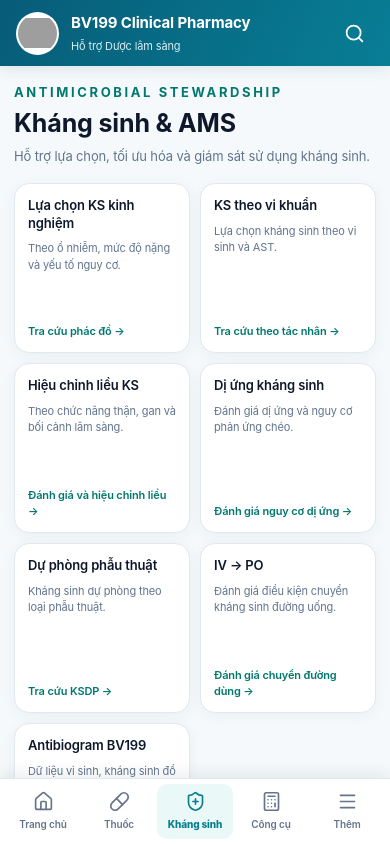
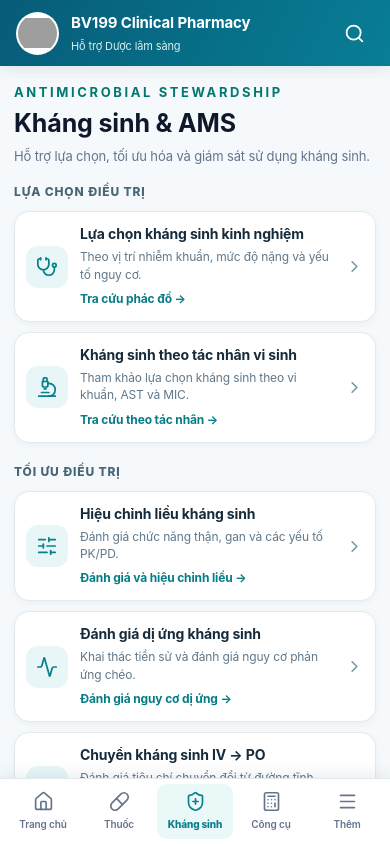
Before and after one commit to dsphuc199-commits/Bv199-clinical-pharmacy, a Next.js app: page /antibiotics in a window 390 px wide. Built offline with nearby package versions, Linux system fonts and the light colour scheme; grey boxes are pictures that could not be loaded.

Commit message:
Fix BV199 AMS mobile layout

```diff
--- a/app/mobile.css
+++ b/app/mobile.css
@@ -12,7 +12,13 @@
  .bv-mobile-bottom-nav{display:grid!important;grid-template-columns:repeat(5,minmax(0,1fr))!important;background:#fff!important;box-shadow:0 -3px 16px rgba(15,55,65,.09)!important;padding:5px 5px calc(5px + env(safe-area-inset-bottom))!important}
  .bv-mobile-nav-item{font-size:10px!important;gap:5px!important}.bv-mobile-nav-icon{display:flex!important;align-items:center;justify-content:center}
  .bv199-ams-home{padding:18px 14px 28px!important;background:#f5f9fb!important}.bv199-ams-home header{margin-bottom:18px!important}.bv199-ams-home header h1{font-size:25px!important;line-height:1.18!important}.bv199-ams-home header p{font-size:13px!important}
- .bv199-ams-home section{display:grid!important;grid-template-columns:repeat(2,minmax(0,1fr))!important;gap:10px!important}
+ .bv199-ams-home .bv199-ams-desktop{display:none!important}
+ .bv199-ams-home .bv199-ams-clinical-mobile{display:block!important;width:100%!important;min-width:0!important}
+ .bv199-ams-home .bv199-ams-clinical-group{display:block!important;width:100%!important;min-width:0!important;margin:0 0 20px!important}
+ .bv199-ams-home .bv199-ams-group-title{display:block!important;width:100%!important;margin-bottom:10px!important}
+ .bv199-ams-home .bv199-ams-clinical-list{display:grid!important;grid-template-columns:minmax(0,1fr)!important;gap:10px!important;width:100%!important;min-width:0!important}
+ .bv199-ams-home .bv199-ams-clinical-card{display:flex!important;width:100%!important;min-width:0!important;max-width:100%!important;box-sizing:border-box!important}
+ .bv199-ams-home .bv199-ams-clinical-copy{min-width:0!important;overflow-wrap:anywhere}
  .bv199-ams-card{min-height:170px!important;padding:13px!important;border-radius:15px!important;gap:7px!important;box-shadow:0 3px 14px rgba(20,62,80,.05)}.bv199-ams-card-icon{display:grid;place-items:center;width:40px;height:40px;margin-bottom:10px;background:#e4f5f7;color:#05758c;border-radius:12px}.bv199-ams-card h2{font-size:13px!important;line-height:1.35!important}.bv199-ams-card p{font-size:11px!important;line-height:1.5!important}.bv199-ams-card div:last-child{font-size:11px!important;margin-top:12px!important}
  .bv199-drugs-page{padding:16px 14px 28px!important;background:#f5f9fb!important}.bv199-drugs-heading{margin-bottom:16px!important}.bv199-drugs-heading h1{font-size:24px!important;line-height:1.22!important}.bv199-drugs-heading p{font-size:12px!important;line-height:1.55!important}
  .bv199-drug-search-panel{padding:12px!important;border-radius:15px!important}.bv199-drug-search-panel label{font-size:12px!important}.bv199-drug-search-panel input,.bv199-drug-search-panel select{font-size:14px!important;min-height:44px!important}
```
